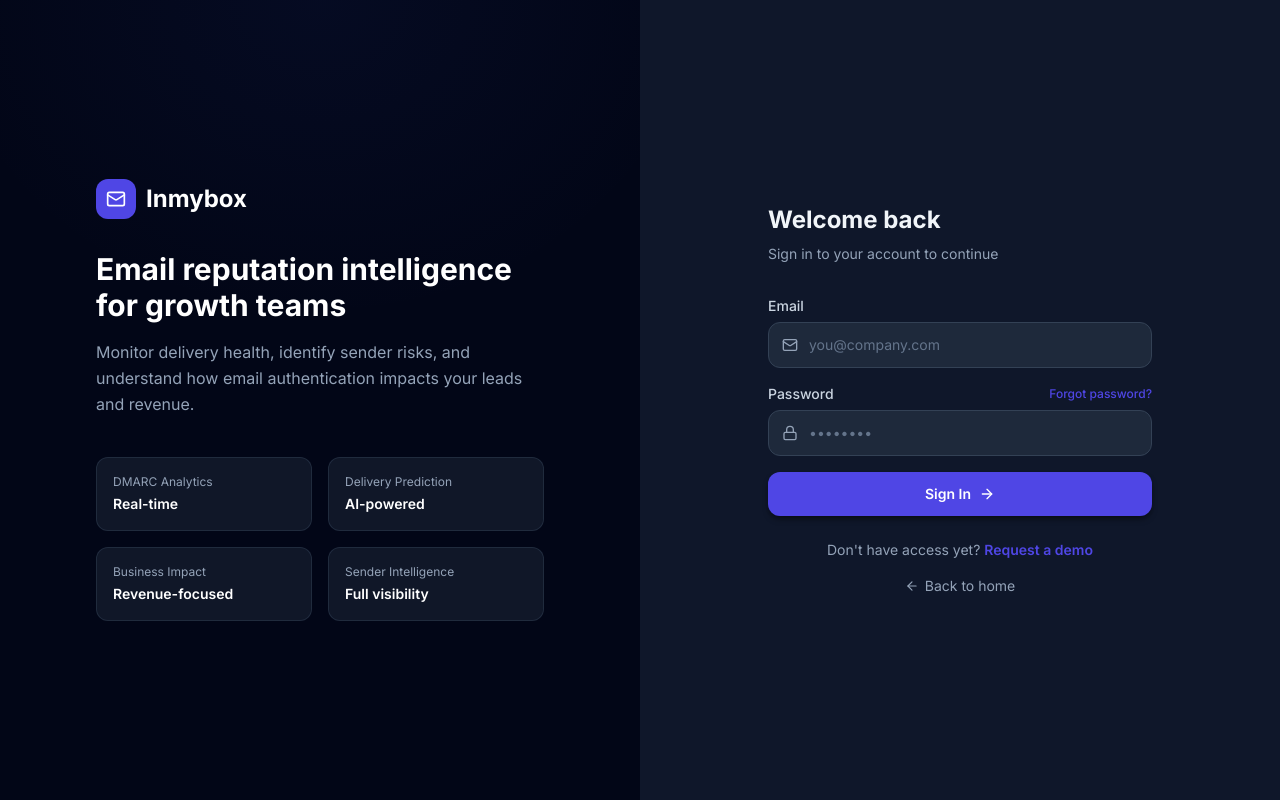
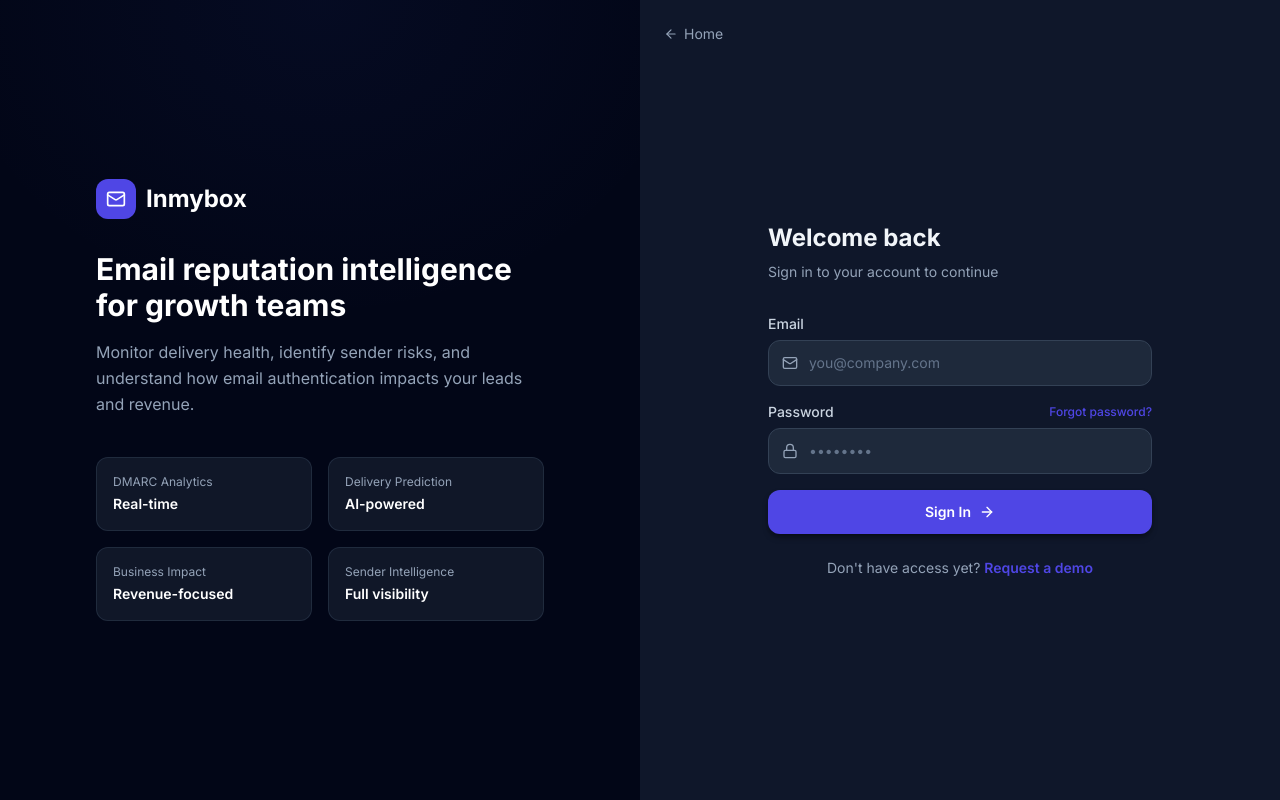
Before and after one commit to devashishsingh/inmybox.io, a Next.js app: page /auth/signin in a window 1280 px wide. Built offline with nearby package versions, Linux system fonts and the light colour scheme; no server answers.

Commit message:
fix: move home link to top-left on signin page

```diff
--- a/src/app/auth/signin/page.tsx
+++ b/src/app/auth/signin/page.tsx
@@ -74,7 +74,14 @@ export default function SignInPage() {
       </div>
 
       {/* Right panel — form */}
-      <div className="flex-1 flex items-center justify-center p-6 sm:p-12">
+      <div className="flex-1 flex items-center justify-center p-6 sm:p-12 relative">
+        <Link
+          href="/"
+          className="absolute top-6 left-6 flex items-center gap-1.5 text-sm text-slate-400 hover:text-slate-600 transition-colors"
+        >
+          <ArrowLeft className="w-3.5 h-3.5" />
+          Home
+        </Link>
         <div className="w-full max-w-sm">
           <div className="lg:hidden flex items-center gap-2 mb-8">
             <div className="w-8 h-8 rounded-lg bg-brand-600 flex items-center justify-center">
@@ -163,13 +170,6 @@ export default function SignInPage() {
             </Link>
           </p>
 
-          <Link
-            href="/"
-            className="flex items-center justify-center gap-1.5 text-sm text-slate-400 hover:text-slate-600 mt-4 transition-colors"
-          >
-            <ArrowLeft className="w-3.5 h-3.5" />
-            Back to home
-          </Link>
         </div>
       </div>
     </div>
```
